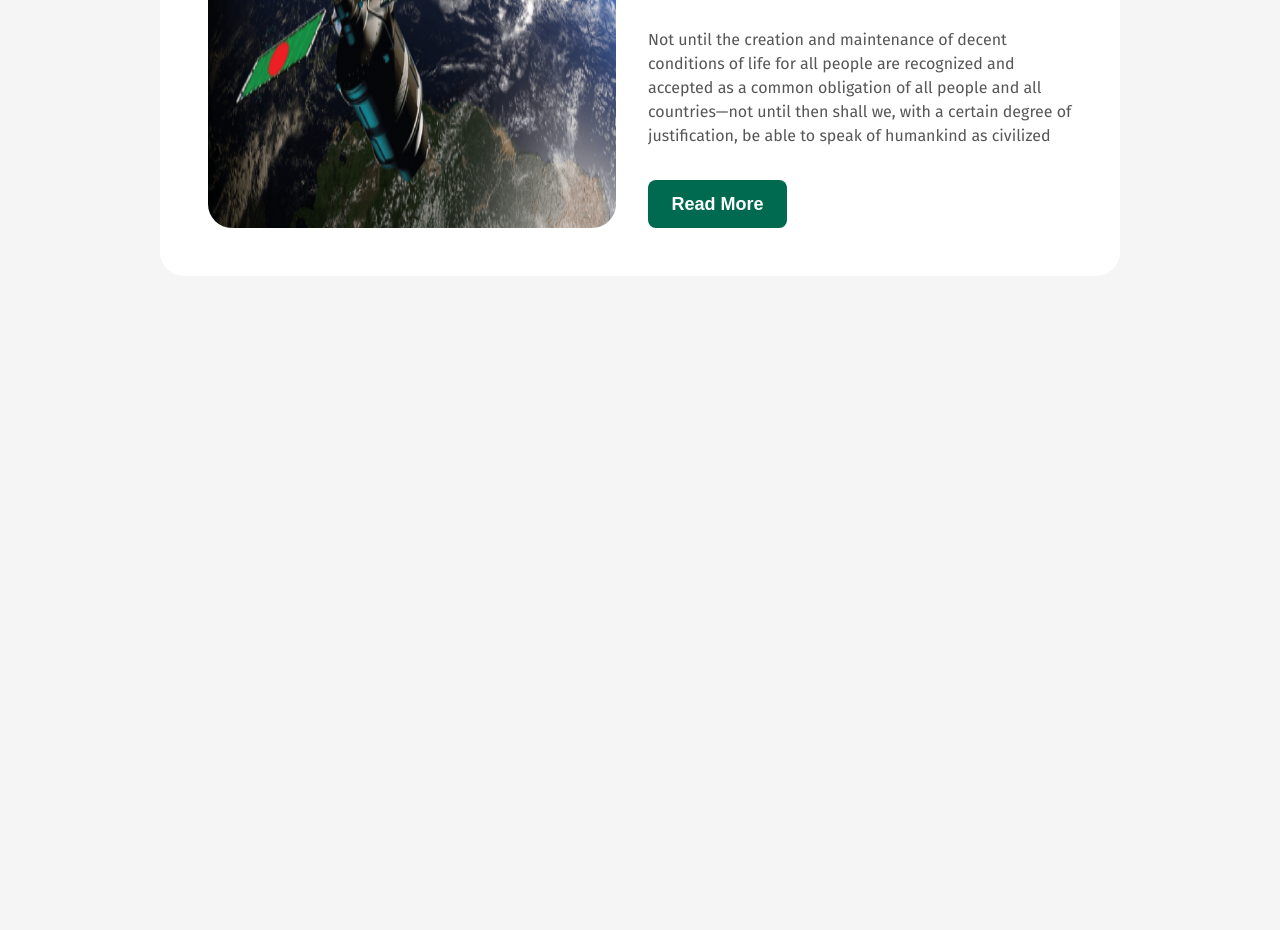
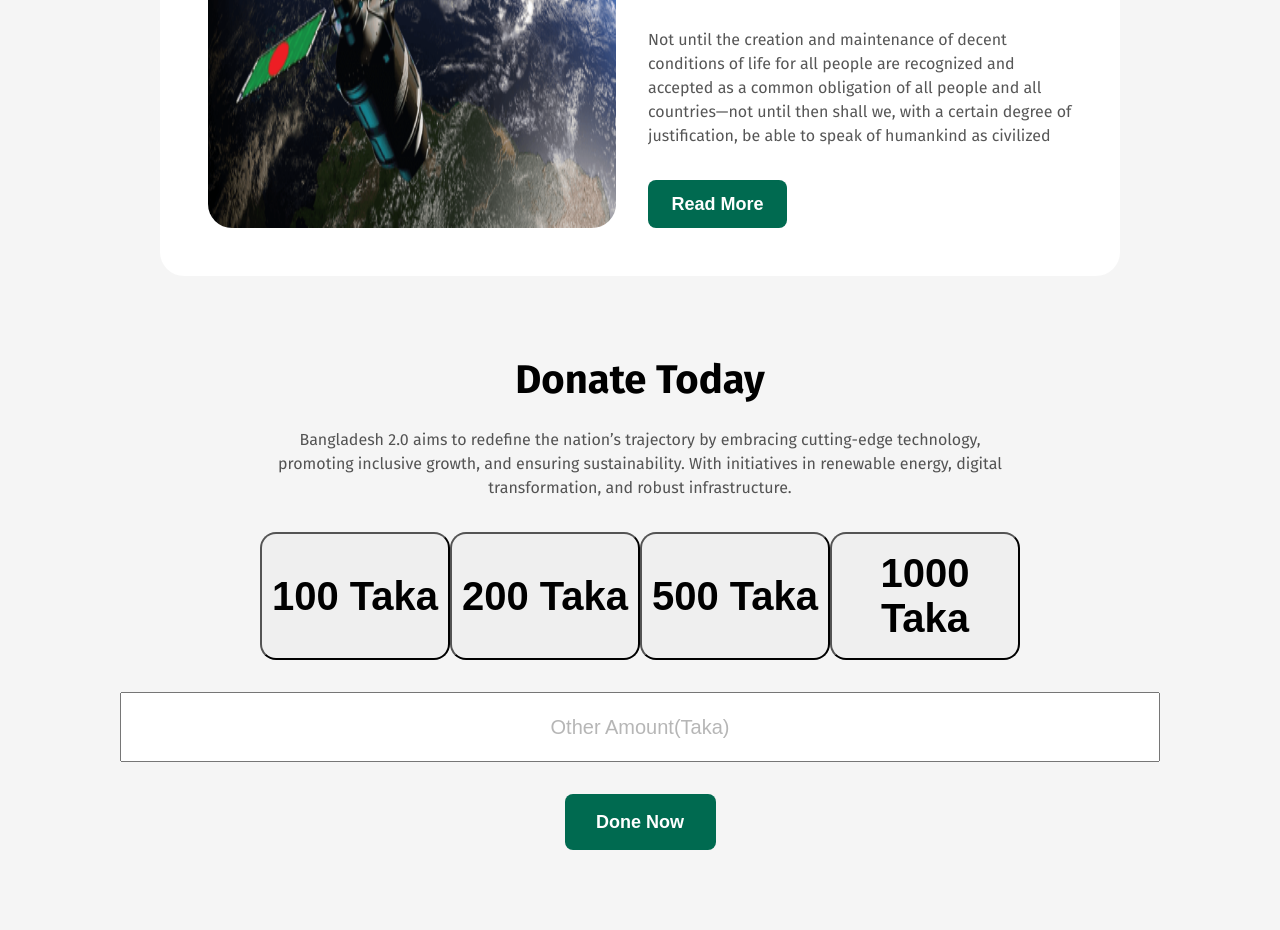
Before and after one commit to Rafi-Shariar/PH-A1-Bangladesh-2.0, a plain HTML site: page src/index.html in a window 1280 px wide. Shown: the part 4642-5572 px from the top of the page. Before the commit the page ends 4942 px from the top, so only its background shows below. Drawn offline with Linux system fonts and the light colour scheme.

Commit message:
donation section added

```diff
--- a/src/index.html
+++ b/src/index.html
@@ -182,6 +182,27 @@
         </section>
 
 
+        <section class="donate">
+            <h2>Donate Today</h2>
+            <p>
+                Bangladesh 2.0 aims to redefine the nation’s trajectory by embracing cutting-edge technology, promoting inclusive growth, and ensuring sustainability. With initiatives in renewable energy, digital transformation, and robust infrastructure.
+            </p>
+
+            <div class="donate-boxs">
+                <button>100 Taka</button>
+                <button>200 Taka</button>
+                <button>500 Taka</button>
+                <button>1000 Taka</button>
+            </div>
+
+            <div class="inputs">
+                <input type="text" placeholder="Other Amount(Taka)">
+                <button class="btn">Done Now</button>
+            </div>
+
+        </section>
+
+
 
 
     </main>
--- a/src/style.css
+++ b/src/style.css
@@ -13,6 +13,10 @@ body{
     font-size: 18px;
     font-weight: 600;
 
+}
+
+button{
+    cursor: pointer;
 }
 
 /* Nav */
@@ -320,3 +324,71 @@ select{
     width: 139px;
     height: 48px;
 }
+
+/* Donate section */
+.donate h2{
+    font-size: 40px;
+    font-weight: 700;
+    margin-bottom: 24px;
+    margin-top: 80px;
+    text-align: center;
+}
+
+.donate p{
+    font-size: 16px;
+    color:rgba(14, 14, 14, 0.7) ;
+    margin-bottom: 32px;
+    line-height: 24px;
+    text-align: center;
+    margin-left: 100px;
+    margin-right: 100px;
+}
+
+.donate-boxs{
+    display: flex;
+    margin-left: 100px;
+    margin-right: 100px;
+    justify-content: space-between;
+}
+
+.donate-boxs button{
+    width: 240px;
+    height: 128px;
+    font-size: 40px;
+    font-weight: 700;
+    border-radius: 16px;
+}
+
+.inputs{
+    display: flex;
+    flex-direction: column;
+    align-items: center;
+    margin-top: 32px;
+}
+
+.inputs input{
+    width: 1032px;
+    height: 64px;
+    text-align: center;
+    font-size: 20px;
+    margin-bottom: 32px;
+}
+
+.inputs input::placeholder{
+
+    text-align: center;
+    font-size: 20px;
+    color: rgba(14, 14, 14, 0.3);
+}
+
+.inputs button{
+    width: 151px;
+    height: 56px;
+    margin-bottom: 80px;
+
+}
+
+.donate-boxs button:hover{
+    background: #C6E4D6;
+
+}
```
